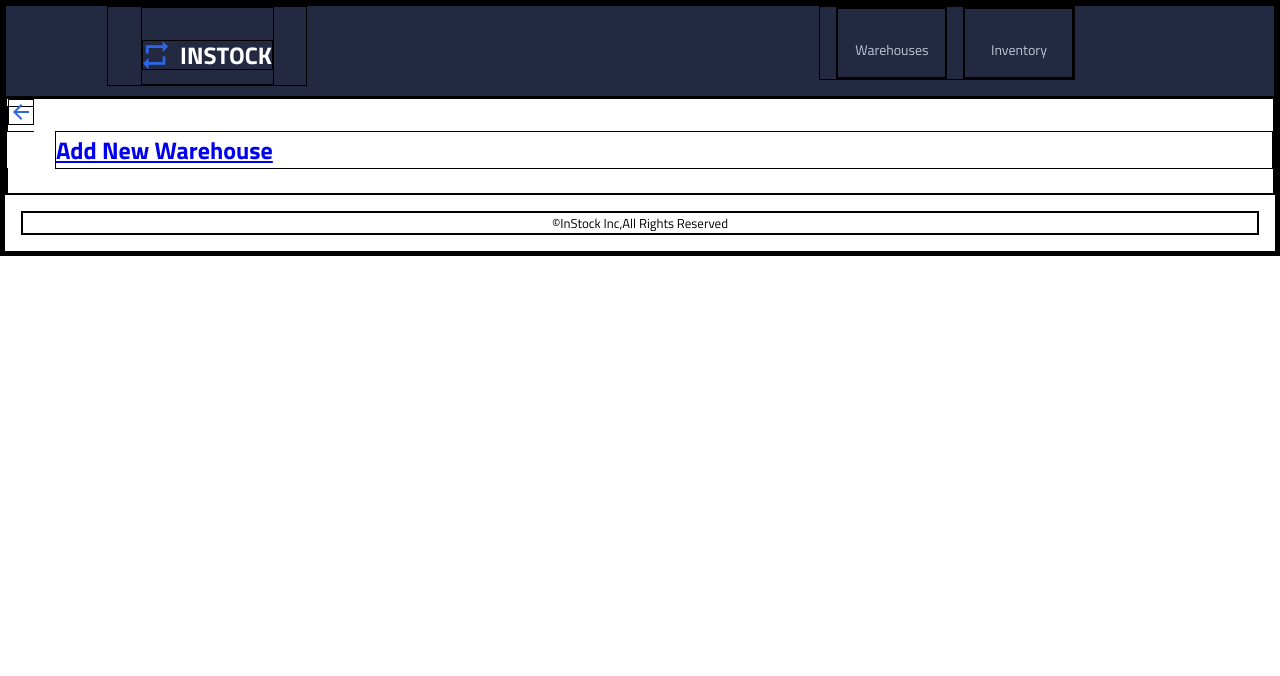
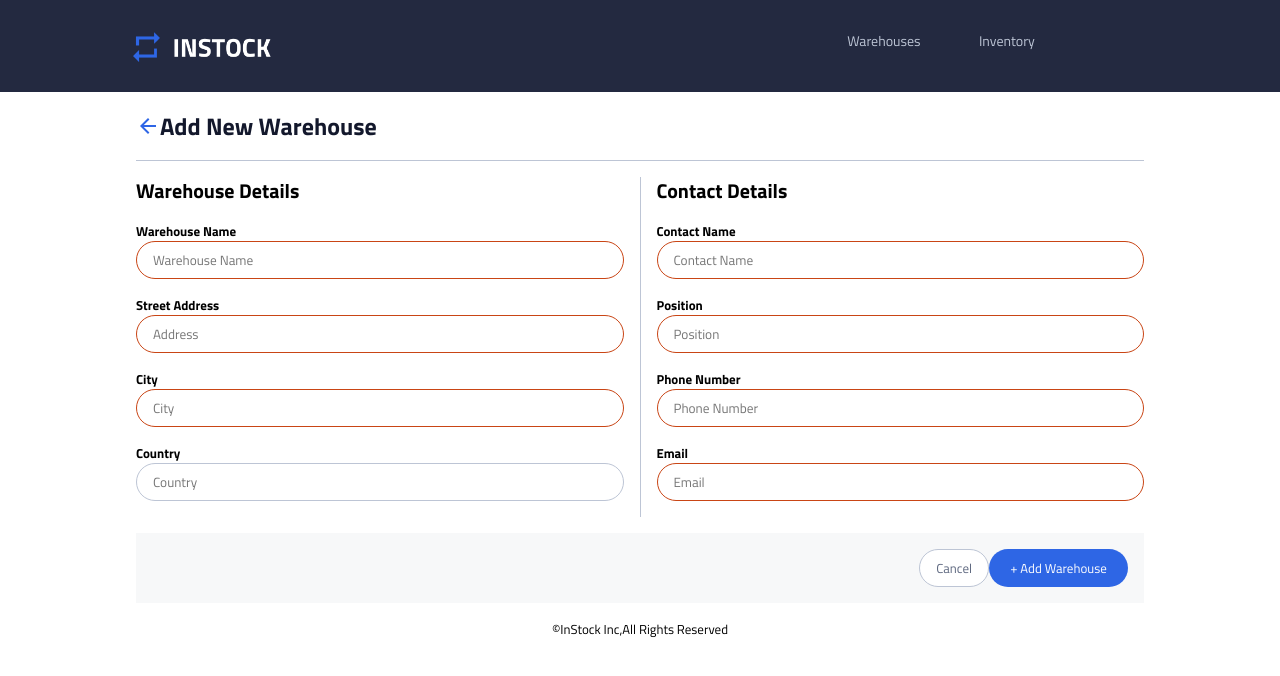
Before and after one commit to tmaxwell-96/team-3-instock-client, a React (Create React App) app: page /add in a window 1280 px wide. Shown: the top 676 px of the page. Built offline with nearby package versions, Linux system fonts and the light colour scheme.

Commit message:
addedit styles

```diff
--- a/src/components/AddEditWarehouse/AddEditWarehouse.jsx
+++ b/src/components/AddEditWarehouse/AddEditWarehouse.jsx
@@ -49,15 +49,141 @@ const AddEditWarehouse = () =>{
     };
     return(
         <>
+        <div className='pannel-1'>
+
+        </div>
         <div className="warehouse">
             <div className="warehouse__header">
-                <Link to={"/"}>
+                <Link className='warehouse__arrow-link' to={"/"}>
                     <img src={backArrow} alt="back arrow" />
-                    <h2 className="warehouse__header-title">
+                    <h1 className="warehouse__header-title">
                         {isEditMode ? 'Edit Warehouse' : 'Add New Warehouse'}
-                    </h2>
+                    </h1>
                 </Link>
             </div>
+            <form onSubmit={handleSubmit}>
+                <div className="warehouse__body">
+                <div className="warehouse__details">
+                    <h2 className="warehouse__sub-header">Warehouse Details</h2>
+                    <div>
+                        <h3 className="warehouse__lbl">Warehouse Name</h3>
+                        <input
+                            type="text"
+                            name="warehouse_name"
+                            placeholder='Warehouse Name'
+                            value={formData.warehouse_name}
+                            onChange={handleChange}
+                            className={`warehouse__form-input ${
+                                formData.warehouse_name ? "" : "warehouse__form-input--invalid"
+                              }`}
+                        />
+                    </div>
+                    <div>
+                        <h3 className="warehouse__lbl">Street Address</h3>
+                        <input
+                            type="text"
+                            name="address"
+                            placeholder='Address'
+                            value={formData.address}
+                            onChange={handleChange}
+                            className={`warehouse__form-input ${
+                                formData.address ? "" : "warehouse__form-input--invalid"
+                              }`}
+                            />
+                    </div>
+                    <div>
+                        <h3 className="warehouse__lbl">City</h3>
+                        <input
+                            type="text"
+                            name="city"
+                            placeholder='City'
+                            value={formData.city}
+                            onChange={handleChange}
+                            className={`warehouse__form-input ${
+                                formData.city ? "" : "warehouse__form-input--invalid"
+                              }`}
+                            />
+                    </div>
+                    <div>
+                        <h3 className="warehouse__lbl">Country</h3>
+                        <input
+                            type="text"
+                            name="country"
+                            placeholder='Country'
+                            value={formData.country}
+                            onChange={handleChange}
+                            className={`warehouse__form-input ${
+                                formData.country ? "" : "form__form-input--invalid"
+                              }`}
+                            />
+                    </div>
+
+                </div>
+                <div class="warehouse__vertical-line"></div>
+                <div className="warehouse__details">
+                    <h2 className="warehouse__sub-header">Contact Details</h2>
+                    <div>
+                        <h3 className="warehouse__lbl">Contact Name</h3>
+                        <input
+                            type="text"
+                            name="contact_name"
+                            placeholder='Contact Name'
+                            value={formData.contact_name}
+                            onChange={handleChange}
+                            className={`warehouse__form-input ${
+                                formData.contact_name ? "" : "warehouse__form-input--invalid"
+                              }`}
+                        />
+                    </div>
+                    <div>
+                        <h3 className="warehouse__lbl">Position</h3>
+                        <input
+                            type="text"
+                            name="contact_position"
+                            placeholder='Position'
+                            value={formData.contact_position}
+                            onChange={handleChange}
+                            className={`warehouse__form-input ${
+                                formData.contact_position ? "" : "warehouse__form-input--invalid"
+                              }`}
+                        />
+                    </div>
+                    <div>
+                        <h3 className="warehouse__lbl">Phone Number</h3>
+                        <input
+                            type="text"
+                            name="contact_phone"
+                            placeholder='Phone Number'
+                            value={formData.contact_phone}
+                            onChange={handleChange}
+                            className={`warehouse__form-input ${
+                                formData.contact_phone ? "" : "warehouse__form-input--invalid"
+                              }`}
+                        />
+                    </div>
+                    <div>
+                        <h3 className="warehouse__lbl">Email</h3>
+                        <input
+                            type="text"
+                            name="contact_email"
+                            placeholder='Email'
+                            required
+                            value={formData.contact_email}
+                            onChange={handleChange}
+                            className={`warehouse__form-input ${
+                                formData.contact_email ? "" : "warehouse__form-input--invalid"
+                              }`}
+                        />
+                    </div>
+                </div>
+                </div>
+                <div className="warehouse__button-pannel">
+                    <button onClick={handleCancel} className="warehouse__btn-cancel">Cancel</button>
+                    <button className="warehouse__btn-add">
+                        {isEditMode ? 'Save' : '+ Add Warehouse'}
+                    </button>
+                </div>
+            </form>
         </div>
 
         </>
--- a/src/components/AddEditWarehouse/AddEditWarehouse.scss
+++ b/src/components/AddEditWarehouse/AddEditWarehouse.scss
@@ -1,93 +1,156 @@
-@use './../../styles/partials/mixins';
-@use './../../styles/partials/colors';
-@use './../../styles/partials/buttons';
+@use './../../styles/partials/mixins' as *;
+@use './../../styles/partials/colors' as *;
+@use './../../styles/partials/buttons' as *;
 
-*{
-    box-sizing: border-box;
-    border: 1px solid black;
+.warehouse{
+    padding: 1rem;
+
+    @include tablet{
+        padding: 0 2.5rem;
+    }
+    @include desktop{
+        padding: 0 8.5rem;
     }
 
-
-
-
-
-
-
-
-
-
-
-
-
-
-
-
-.header-pannel{
-    border-bottom: 1px solid silver;
+    &__header{
+        border-bottom: 1px solid $colour-secondary-Cloud;
     }
-.header-title{
-    margin: 1.8rem 0;
+    &__arrow-link{
+        display: flex;
+        text-decoration: none;
+        color: $colour-primary-InstockBlack;
+        justify-content: center;
+        width: 100%;
+        @include tablet{
+            justify-content: left;
         }
-.sub-header{
+    }
+    &__header-title{
         margin: 0;
         padding: 0;
+        width: 270px;
+        height: 36px;
+        font-weight: 600;
+        @include tablet{
+            margin: 1rem 0;
+        }
+        @include desktop{
+            margin: 1rem 0;
+        }
+    }
+    &__body{
+        display: flex;
+        flex-direction: column;
+
+        @include tablet{
+            flex-direction: row;
         }
 
-.body-pannel{
-    display: flex;
-    justify-content: center;
+    }
+    &__details{
 
+        @include tablet{
+            flex-direction: row;
+            border-bottom: none;
+            width: 50%;
+        }
 
     }
-.warehouse-details{
-    width: 50%;
-    padding: 2rem;
+    &__sub-header{
+        width: 180px;
+        font-size: 20px;
+        font-weight: 600;
+        line-height: 28px;
+        margin: 0;
+        margin-top: 1rem;
+        margin-bottom: 1rem;
+        padding: 0;
     }
-.contact-details{
-    width: 50%;
-    padding: 2rem;
-    border-left: 1px solid silver;
+    &__lbl{
+        font-size: 13px;
+        line-height: 20px;
+        font-weight: 600;
     }
-
-.lbl{
-    padding: 0;
-    margin: 0;
-    text-align: left;
-    font-weight: 400;
-    margin-bottom: 4px;
-}
-h2{
-    text-align: left;
-
-}
-
-.input-fld{
+    &__form-input{
         height: 38px;
         border-radius: 20px;
         width: 100%;
         margin-bottom: 1rem;
-    border: 1px solid gray;
+        border: 1px solid $colour-secondary-Cloud;
         padding-left: 1rem;
 
-
+        &--invalid{
+            border-color: $colour-supporting-Red;
+        }
+        &:active{
+            border-color: $colour-primary-InstockIndigo;
+        }
+        &:focus{
+            border-color: $colour-secondary-Cloud;
         }
 
-.footer-pannel{
-    height: 67px;
-    background-color: #bdc5d5;
+        @include tablet{
+            width: 100%;
         }
-.btn-cancel{
-    border-radius: 20px;
-    border: 1px solid silver;
-    height: 38px;
-    width: 80px;
+
+        @include desktop{
+            width: 100%;
         }
-.btn-add{
-    border-radius: 20px;
-    border: 1px solid silver;
-    height: 38px;
-    width: 120px;
-    background-color: #2e66e5;
-    color: white;
+    }
+    &__button-pannel{
+        padding: 1rem;
+        background-color: $colour-background-LightGrey;
+        display: flex;
 
+        @include tablet{
+            flex-direction: row;
+            justify-content: right;
         }
+    }
+
+    &__btn-add{
+       @include button-styles;
+        border: none;
+        font-weight: 400;
+        background: #2E66E5;
+        width: 139px;
+        height: 36px;
+        &:hover {
+            background: #232940;
+        }
+
+        @include tablet{
+            height: 38px
+        }
+    }
+    &__btn-cancel{
+        @include button-styles;
+        border: 1px solid #BDC5D5;
+        background: #FFF;
+        color: #5C667E;
+        font-weight: 400;
+        width: auto;
+        height: 36px;
+        @include tablet{
+            height: 38px
+        }
+
+        &:hover {
+            background: #FFF;
+            color: #2E66E5;
+        }
+    }
+    &__vertical-line{
+        border-bottom: 1px solid $colour-secondary-Cloud;
+        @include tablet{
+            margin: 1rem 1rem;
+            height: 340px;
+            border-right: 1px solid $colour-secondary-Cloud;
+        }
+        @include desktop{
+            margin: 1rem 1rem;
+            height: 340px;
+            border-right: 1px solid $colour-secondary-Cloud;
+        }
+    }
+}
--- a/src/components/ModalComopnent/ModalComopnent.jsx
+++ b/src/components/ModalComopnent/ModalComopnent.jsx
@@ -1,8 +1,8 @@
-import { useState } from 'react';
-import {useNavigate  } from 'react-router-dom'
 import React from 'react';
 import Modal from 'react-modal';
 import axios from 'axios';
+import CloseButton from "./../../assets/Icons/close-24px.svg"
+import "./ModalComponent.scss"
 
 const ModalComopnent = ({ isOpen, onRequestClose, selectedWarehouse }) => {
 
@@ -10,12 +10,6 @@ const ModalComopnent = ({ isOpen, onRequestClose, selectedWarehouse }) => {
     overlay: {
         backgroundColor: 'rgba(0, 0, 0, 0.75)', // Dim the background
       },
-  content: {
-    width: '500px',
-    height: '250px',
-    margin: 'auto',
-
-  },
 };
 
   const handleCancel = () =>{
@@ -33,18 +27,27 @@ const ModalComopnent = ({ isOpen, onRequestClose, selectedWarehouse }) => {
   };
 
   return (
-    <Modal
+    <Modal className="modal-component"
       isOpen={isOpen}
       onRequestClose={onRequestClose}
       style={customStyles}
     >
 
-      <h2>Delete {selectedWarehouse.warehouseName} warehouse?</h2>
-      <p>Please confirm that you'd like to delete the {selectedWarehouse.warehouseName} from the list of warehouses. You won't be able to undo the action.</p>
-      <div>
-        <button className='cancel' onClick={handleCancel}>Cancel</button>
-        <button className='btn-delete' onClick={handleDelete}>Delete</button>
+      <div className='card'>
+        <div className="card__close-btn">
+          <img src={CloseButton} onClick={handleCancel} alt="close-button" />
+        </div>
+        <div className="card__container">
+          <h1 className='card__header'>Delete {selectedWarehouse.warehouseName} warehouse?</h1>
+          <p className='card__description'>Please confirm that you'd like to delete the {selectedWarehouse.warehouseName} from the list of warehouses. You won't be able to undo the action.</p>
+        </div>
+        <div className='card__button-pannel'>
+            <button className='card__btn-cancel' onClick={handleCancel}>Cancel</button>
+            <button className='card__btn-delete' onClick={handleDelete}>Delete</button>
+        </div>
       </div>
+
+
     </Modal>
   );
 };
--- /dev/null
+++ b/src/components/ModalComopnent/ModalComponent.scss
@@ -0,0 +1,75 @@
+@use './../../styles/partials/mixins' as *;
+@use './../../styles/partials/colors' as *;
+@use './../../styles/partials/buttons' as *;
+
+
+
+.modal-component{
+    width: 100%;
+    height: 100%;
+    background-color: $colour-primary-White;
+    @include tablet{
+        width: 500px;
+        height: 100px;
+        margin: 2.5rem 2.5rem;
+    }
+    @include desktop{
+        margin: 5.5rem;
+        width: 500px;
+    }
+
+}
+
+.card{
+    background-color: $colour-primary-White;
+    padding: 1.5rem;
+
+
+    &__close-btn{
+        text-align: right;
+    }
+
+    &__header{
+        font-size: 1.5rem;
+    }
+    &__description{
+        margin-top: 1.5rem;
+
+    }
+    &__button-pannel{
+        display: flex;
+        justify-content: space-around;
+        margin: 10.5rem 0 0 0;
+
+        @include tablet{
+            margin: 3.5rem 0;
+        }
+
+        @include desktop{
+            justify-content: right;
+        }
+    }
+    &__btn-cancel{
+        @include button-styles;
+        border: 1px solid #BDC5D5;
+        background: #FFF;
+        color: #5C667E;
+        font-weight: 400;
+        width: 100px;
+        height: 36px;
+        &:hover {
+            background: #FFF;
+            color: #2E66E5;
+        }
+    }
+    &__btn-delete{
+        @include button-styles;
+        border: none;
+        background: #C94515;
+        width: 100px;
+        &:hover {
+        background: #232940;
+        color: #FFF;
+        }
+    }
+}
--- a/src/styles/partials/_buttons.scss
+++ b/src/styles/partials/_buttons.scss
@@ -1,7 +1,7 @@
 @use "./typography" as *;
 
-@mixin button-styles {
-     display: inline-flex;
+@mixin button-styles{
+     //display: inline-flex;
      padding: 8px 16px;
      align-items: center;
      gap: 10px;
```
Lines whose indentation alone changed are shown as unchanged.
